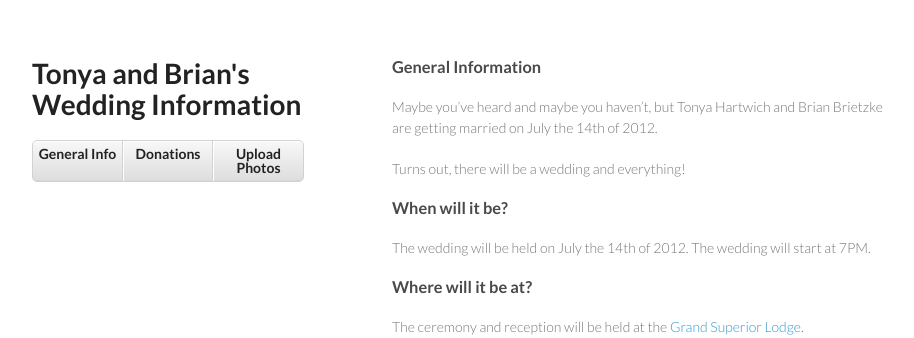
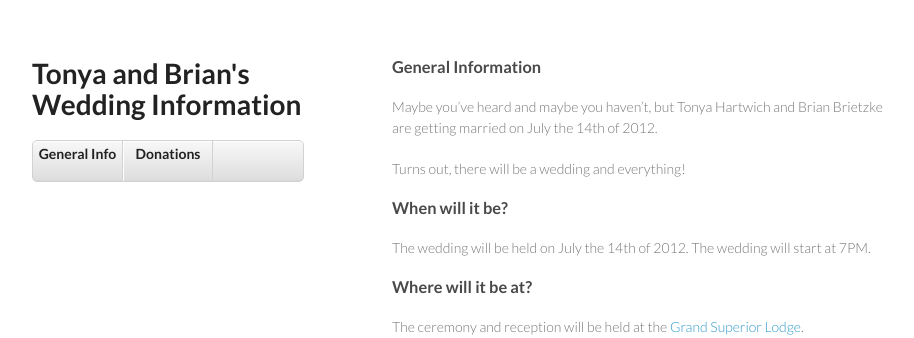
Before and after one commit to bbrietzke/tonyaandbrian, a Jekyll site: the page built from index.md, in a window 1280 px wide. Shown: the top 338 px of the page, without its empty margins (178-1092 px from the left). Built offline with Jekyll 4.4.1, drawn with Linux system fonts in a browser that asks for light colours; Markdown is read by kramdown in place of the engine named in the settings.

Commit message:
Removing photos for now.

```diff
--- a/_layouts/default.html
+++ b/_layouts/default.html
@@ -20,7 +20,7 @@
         <ul>
           <li><a href="/"><strong>General Info</strong></a></li>
           <li><a href="/donations.html"><strong>Donations</strong></a></li>
-          <li><a href="http://mneme.tonyaandbrian.us/"><strong>Upload Photos</strong></a></li>
+          <!--<li><a href="http://mneme.tonyaandbrian.us/"><strong>Upload Photos</strong></a></li> -->
         </ul>
       </header>
       <section>
```
